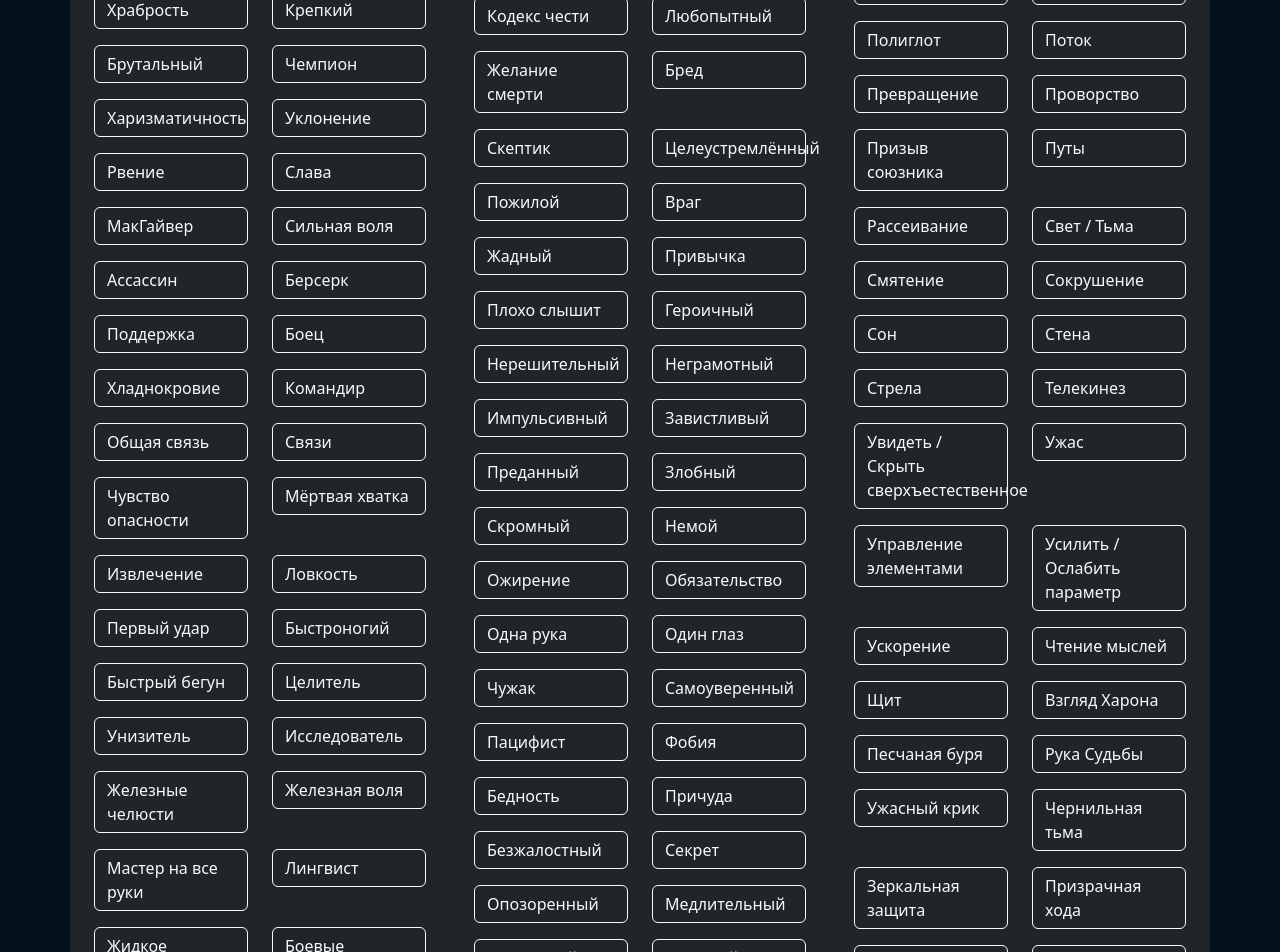
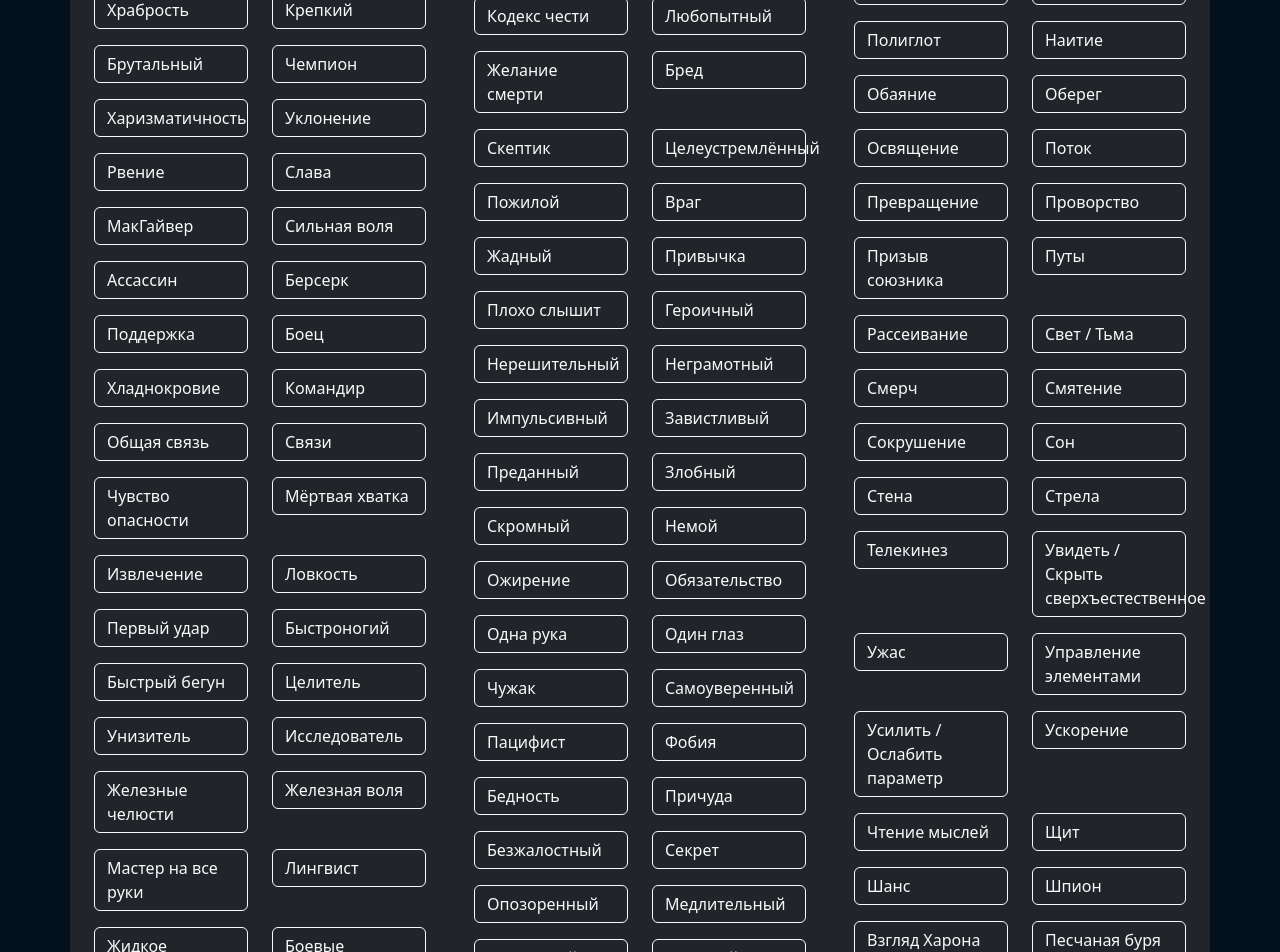
Before and after one commit to zebratul/swade-picker, a React (Create React App) app: page / in a window 1280 px wide. Shown: the part 680-1632 px from the top of the page. Built offline with nearby package versions, Linux system fonts and the light colour scheme; the HTML template or start-up script is replaced by a standard one.

Commit message:
Update Characteristics.js

```diff
--- a/src/Characteristics.js
+++ b/src/Characteristics.js
@@ -175,6 +175,34 @@ export const powers = [
       cost: -2,
     },
     {
+      name: "Наитие",
+      type: "Магия",
+      description: "Позволяет вглянуть в прошлое существа и открыть его секреты.",
+      prerequisites: "Новичок",
+      cost: -2,
+    },
+    {
+      name: "Обаяние",
+      type: "Магия",
+      description: "Дает сверхъестественную харизму.",
+      prerequisites: "Новичок",
+      cost: -2,
+    },
+    {
+      name: "Оберег",
+      type: "Магия",
+      description: "Персональный защитный ритуал от темных сил.",
+      prerequisites: "Новичок",
+      cost: -2,
+    },
+    {
+      name: "Освящение",
+      type: "Магия",
+      description: "Защитный ритуал от темных сил, применяется на какое-то место.",
+      prerequisites: "Новичок",
+      cost: -2,
+    },
+    {
       name: "Поток",
       type: "Магия",
       description: "Атакует врагов потоком огня или энергии.",
@@ -237,13 +265,13 @@ export const powers = [
       prerequisites: "Новичок",
       cost: -2,
     },
-    // {
-    //   name: "Смерч",
-    //   type: "Магия",
-    //   description: "Вихрь, разбрасывающий врагов в разные стороны.",
-    //   prerequisites: "Закалённый",
-    //   cost: -2,
-    // },
+    {
+      name: "Смерч",
+      type: "Магия",
+      description: "Вихрь, разбрасывающий врагов в разные стороны.",
+      prerequisites: "Закалённый",
+      cost: -2,
+    },
     {
       name: "Смятение",
       type: "Магия",
@@ -350,6 +378,20 @@ export const powers = [
       cost: -2,
     },
     {
+      name: "Шанс",
+      type: "Магия",
+      description: "Рискни фишкой, чтобы получить еще одну.",
+      prerequisites: "Закалённый",
+      cost: -2,
+    },
+    {
+      name: "Шпион",
+      type: "Магия",
+      description: "Позволяет временно наблюдать чужими чувствами восприятия",
+      prerequisites: "Закалённый",
+      cost: -2,
+    },
+    {
       name: "Взгляд Харона",
       type: "Магия",
       description: "Герой может одним взглядом внушать врагам ужас, заставляя их бежать или терять самообладание.",
@@ -439,6 +481,13 @@ export const powers = [
         description: "Призывает магическое облако ядовитого газа, которое дезориентирует и наносит урон врагам.",
         prerequisites: "Закалённый",
         cost: -2,
+    },
+    {
+        name: "Вещица",
+        type: "Магия",
+        description: "Призывает магическое облако ядовитого газа, которое дезориентирует и наносит урон врагам.",
+        prerequisites: "Закалённый",
+        cost: -2,
     }
   ];
 
@@ -474,7 +523,7 @@ export const powers = [
     {
        name: "Невезучий",
        type: "Негативная черта (Major)",
-       description: "Персонаж начинает с одним бенни меньше за сессию.",
+       description: "Персонаж начинает с одной фишкой меньше за сессию.",
        prerequisites: "Без пререквизитов",
        cost: 2
     },
@@ -838,7 +887,7 @@ export const powers = [
     {
        name: "Юный",
        type: "Негативная черта (Major or Minor)",
-       description: "Как значительное — 3 очка характеристик, 10 очков навыков и 2 дополнительных бенни за сессию.",
+       description: "Как значительное — 3 очка характеристик, 10 очков навыков и 2 дополнительных фишки за сессию.",
        prerequisites: "Без пререквизитов",
        cost: 1
     },
@@ -937,7 +986,7 @@ export const powers = [
     {
       name: "Ас",
       type: "Положительная черта",
-      description: "Игнорирует два пункта штрафов к броскам на Вождение, Летание или Управление лодкой. Тратит бенни для избежания повреждений в транспортном средстве.",
+      description: "Игнорирует два пункта штрафов к броскам на Вождение, Летание или Управление лодкой. Тратит фишку для избежания повреждений в транспортном средстве.",
       prerequisites: "Ловкость d8",
       cost: -2
     },
@@ -993,7 +1042,7 @@ export const powers = [
     {
       name: "Связь с животными",
       type: "Положительная черта",
-      description: "Герой может тратить бенни на контроль над животными.",
+      description: "Герой может тратить фишки на контроль над животными.",
       prerequisites: "Без пререквизитов",
       cost: -2
     },
@@ -1049,7 +1098,7 @@ export const powers = [
     {
       name: "Рвение",
       type: "Положительная черта",
-      description: "+2 к броску на переброс с помощью бенни.",
+      description: "+2 к броску на переброс с помощью фишки.",
       prerequisites: "Дух d8",
       cost: -2
     },
@@ -1119,7 +1168,7 @@ export const powers = [
     {
       name: "Общая связь",
       type: "Положительная черта",
-      description: "Герой может свободно передавать свои бенни другим.",
+      description: "Герой может свободно передавать свои фишки другим.",
       prerequisites: "Дух d8",
       cost: -2
     },
```
